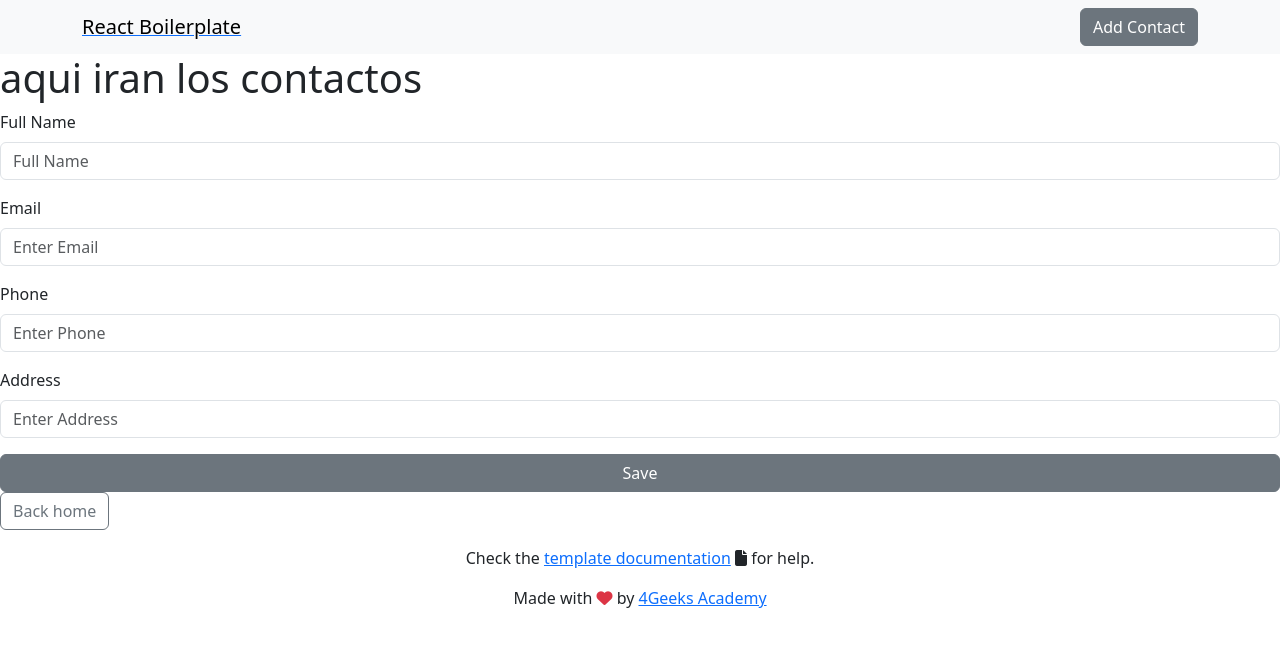
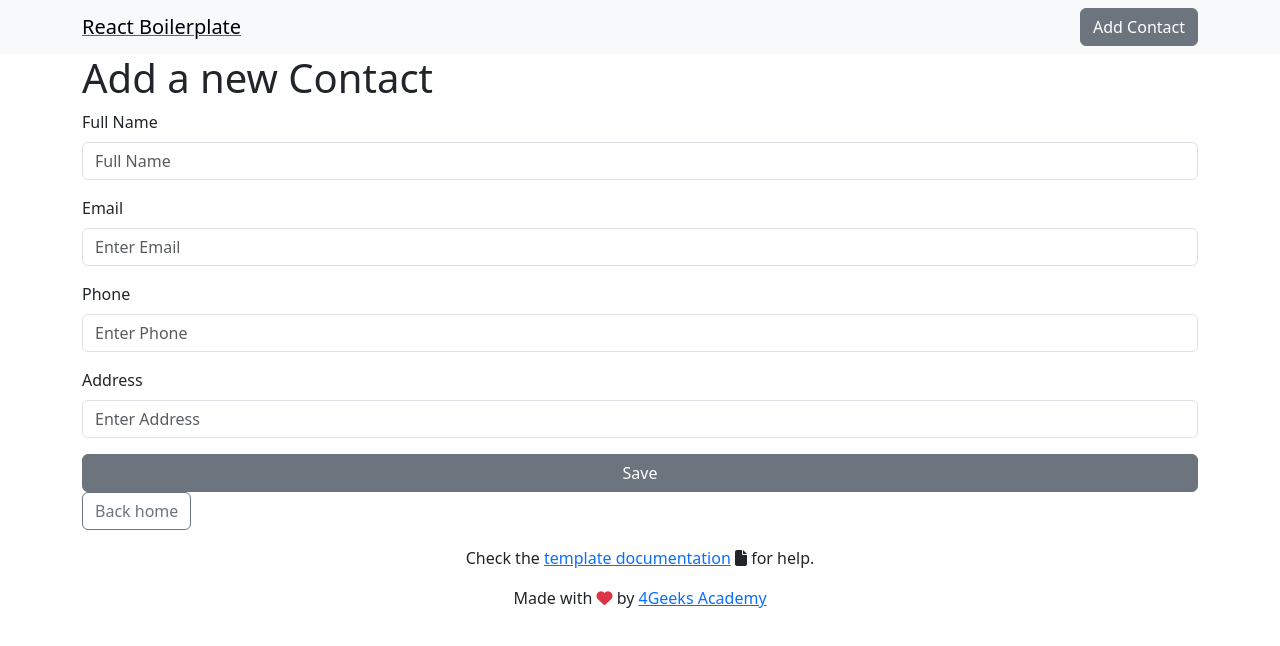
Before and after one commit to 4GeeksAcademy/Lista-Contactos-Varinia, a React (Vite) app: page /newcontact in a window 1280 px wide. Shown: the top 646 px of the page. Built offline with nearby package versions, Linux system fonts and the light colour scheme.

Commit message:
valores al formulario

```diff
--- a/src/pages/NewContact.jsx
+++ b/src/pages/NewContact.jsx
@@ -4,26 +4,28 @@ import { Link } from 'react-router-dom';
 
 export const NewContact = () => {
     const { store, dispatch } = useGlobalReducer()
-    let [form, setForm] = useState ("")
+    let [data, setData] = useState ({
+        name: "", email: "", phone: "", address: "",
+    })
 
     return (
-        <div>
-            <h1>aqui iran los contactos</h1>
+        <div className='container'>
+            <h1>Add a new Contact</h1>
             <div className="mb-3">
-                <label for="formGroupExampleInput" className="form-label">Full Name</label>
-                <input type="text" className="form-control" id="formGroupExampleInput" placeholder="Full Name" />
+                <label htmlfor="formGroupExampleInput" className="form-label">Full Name</label>
+                <input type="text" className="form-control" id="formGroupExampleInput" placeholder="Full Name" value={data.name}/>
             </div>
             <div className="mb-3">
-                <label for="formGroupExampleInput2" className="form-label">Email</label>
-                <input type="text" className="form-control" id="formGroupExampleInput2" placeholder="Enter Email" />
+                <label htmlfor="formGroupExampleInput2" className="form-label">Email</label>
+                <input type="email" className="form-control" id="formGroupExampleInput2" placeholder="Enter Email" value={data.email} />
             </div>
             <div className="mb-3">
-                <label for="formGroupExampleInput" className="form-label">Phone</label>
-                <input type="text" className="form-control" id="formGroupExampleInput" placeholder="Enter Phone" />
+                <label htmlfor="formGroupExampleInput" className="form-label">Phone</label>
+                <input type="text" className="form-control" id="formGroupExampleInput" placeholder="Enter Phone" value={data.phone}/>
             </div>
             <div className="mb-3">
-                <label for="formGroupExampleInput" className="form-label">Address</label>
-                <input type="text" className="form-control" id="formGroupExampleInput" placeholder="Enter Address" />
+                <label htmlfor="formGroupExampleInput" className="form-label">Address</label>
+                <input type="text" className="form-control" id="formGroupExampleInput" placeholder="Enter Address" value={data.address}/>
             </div>
             <div className="d-grid gap-2">
                 <button className="btn btn-secondary" type="button">Save</button>
```
